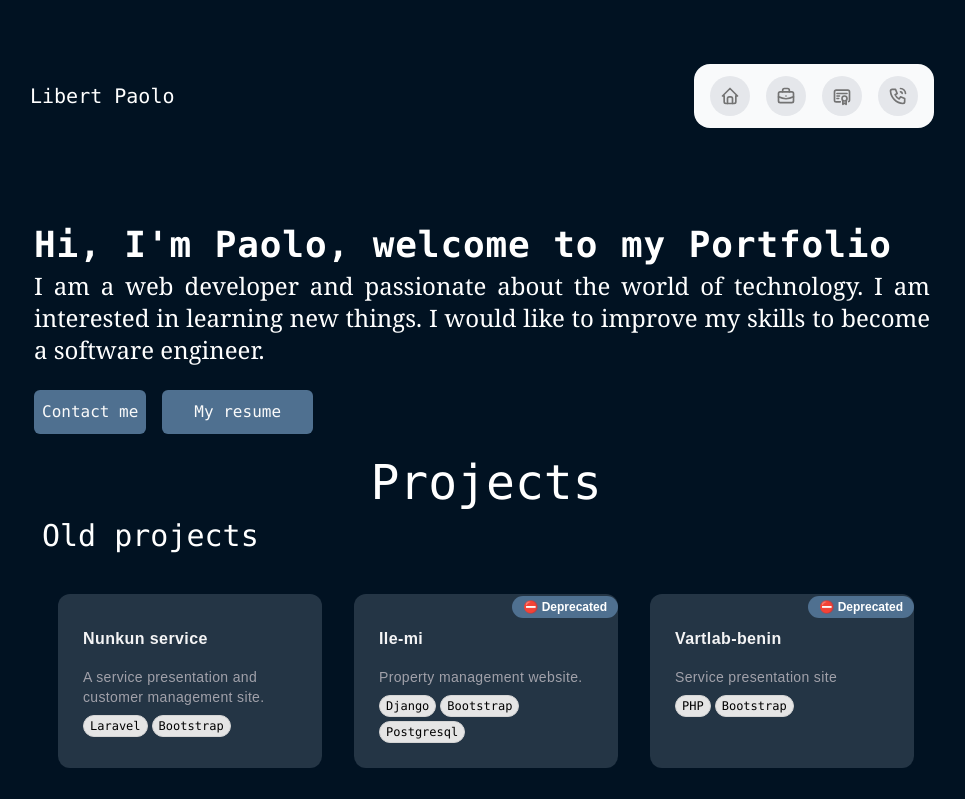
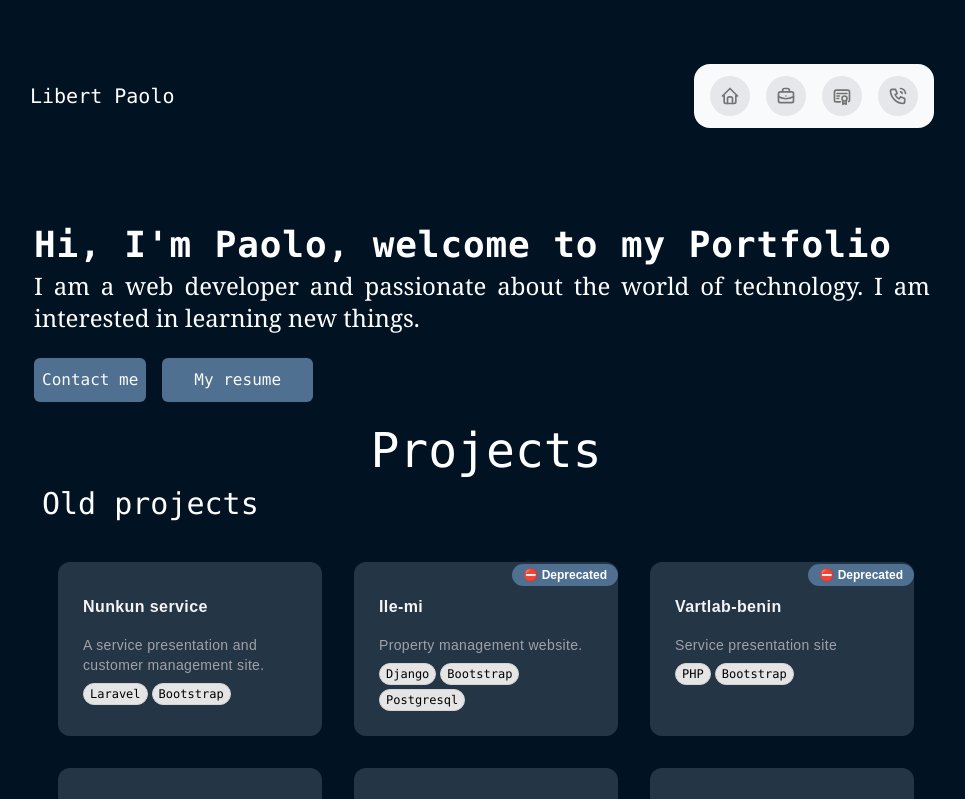
Before and after one commit to Paololibert/portfolio, a Next.js app: page / in a window 1280 px wide. Shown: the top 799 px of the page, without its empty margins (158-1123 px from the left). Built offline with nearby package versions, Linux system fonts and the light colour scheme.

Commit message:
change of description

```diff
--- a/src/app/_components/hero.tsx
+++ b/src/app/_components/hero.tsx
@@ -13,7 +13,7 @@ export default function Hero() {
             <TextGenerateEffect words={myName} />
           </h1>
           <p className="font-serif text-2xl text-white text-justify pr-2">
-          I am a web developer and passionate about the world of technology. I am interested in learning new things. I would like to improve my skills to become a software engineer.
+          I am a web developer and passionate about the world of technology. I am interested in learning new things.
           </p>
         </div>
         <div className="flex justify-center sm:justify-start space-x-4">
```
